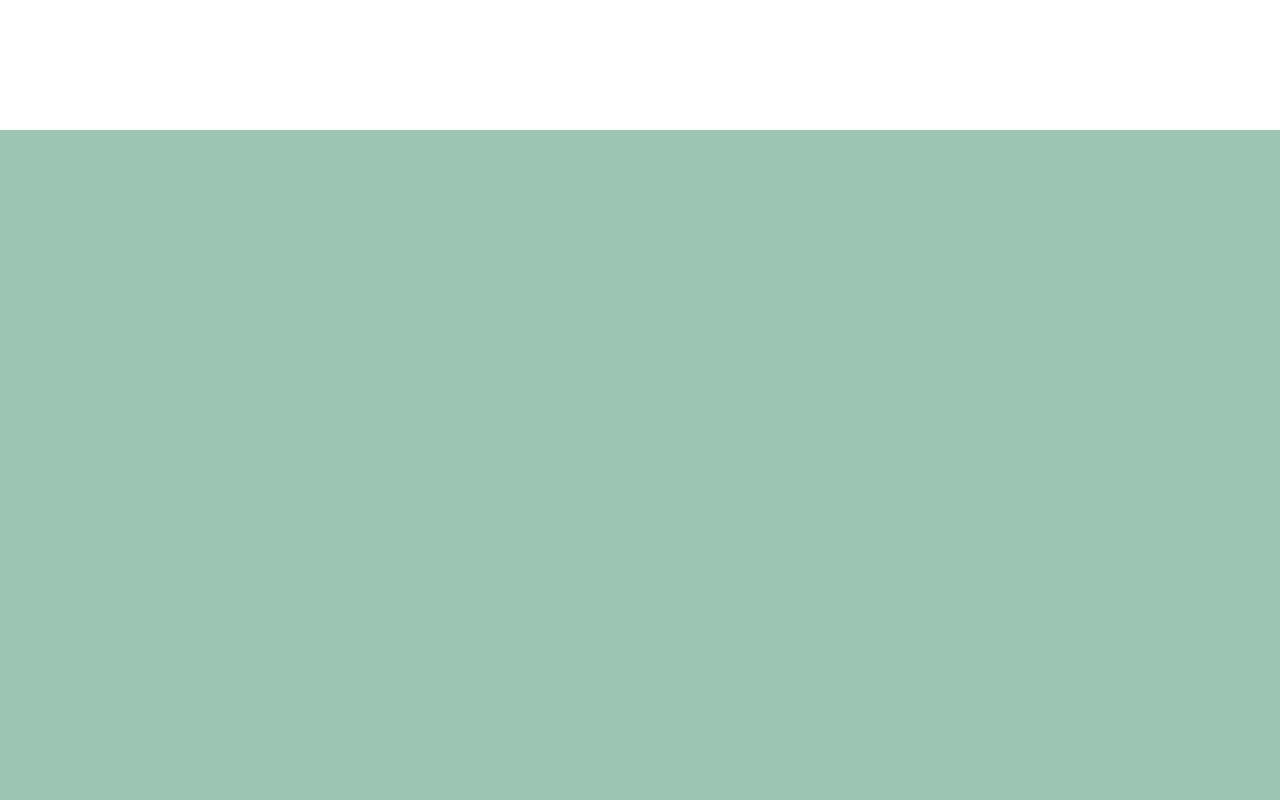
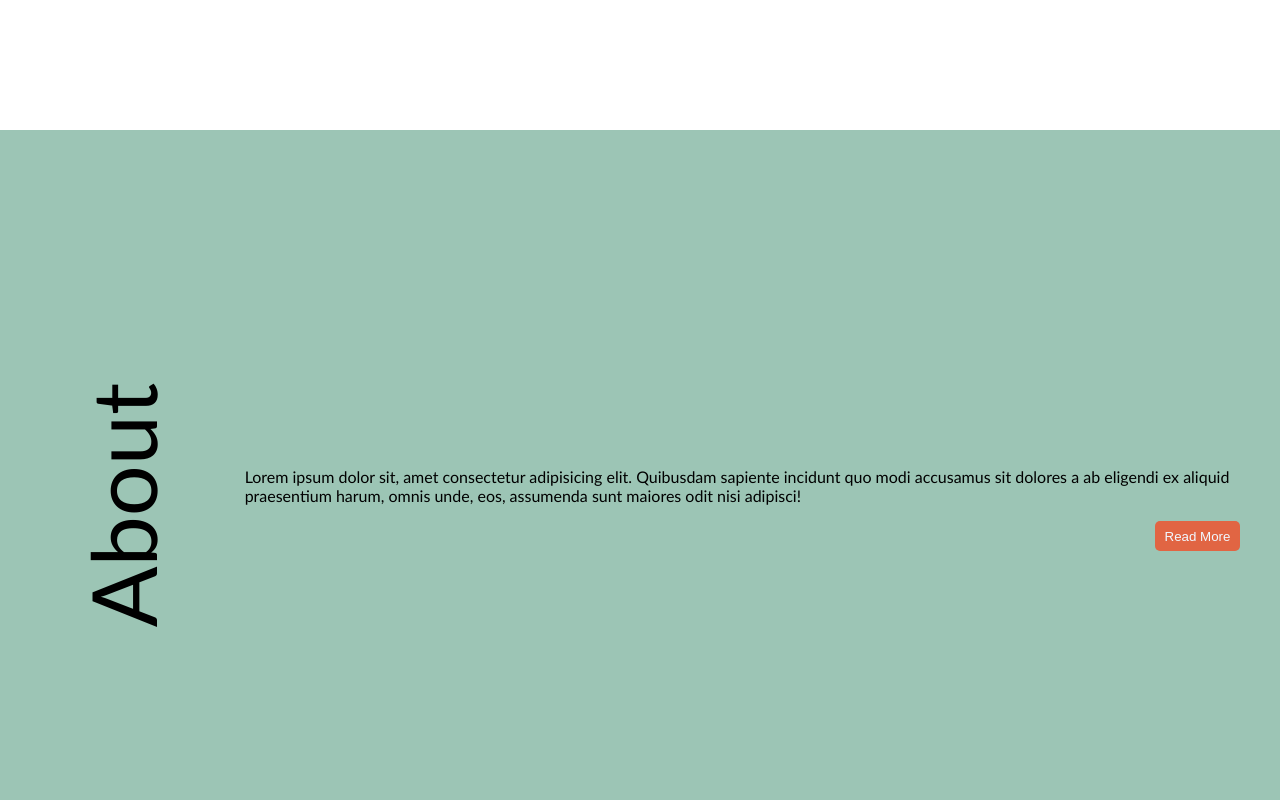
Before and after one commit to Keymii/DevCom-Website, a React (Create React App) app in the folder devcom/: page /home in a window 1280 px wide. Shown: the part 920-1720 px from the top of the page. Built offline with nearby package versions, Linux system fonts and the light colour scheme.

Commit message:
home page

```diff
--- a/devcom/src/components/Footer/Footer.module.css
+++ b/devcom/src/components/Footer/Footer.module.css
@@ -3,7 +3,8 @@
     padding:10px;
     width: 100%;
     background-color: rgb(23, 23, 23);
-
+    z-index: 30;
+    position: relative;
     display: flex;
     margin: auto;
     height:100px ;
--- a/devcom/src/components/HomePage/HomePage.js
+++ b/devcom/src/components/HomePage/HomePage.js
@@ -1,6 +1,7 @@
 import React from 'react';
 import PropTypes from 'prop-types';
 import styles from './HomePage.module.css';
+import { NavLink } from 'react-router-dom';
 
 const HomePage = () => (
 
@@ -9,10 +10,16 @@ const HomePage = () => (
     <div className={styles.navbardiv1}></div>
     <div className={styles.navbardiv2}></div>
     <div className={styles.cover}>
-      <div  className={styles.coverp}>Digitalizing  the<br/>Future <br/> Ahead </div>
     </div>
     <div className={styles.empty1}></div>
-    <div className={styles.box1}></div>
+    <div className={styles.aboutBox}>
+      <div className={styles.aboutBox2}>
+        <div className={styles.aboutText}>About</div>
+        <div className={styles.aboutSnippet}>  <p>Lorem ipsum dolor sit, amet consectetur adipisicing elit. Quibusdam sapiente incidunt quo modi accusamus sit dolores a ab eligendi ex aliquid praesentium harum, omnis unde, eos, assumenda sunt maiores odit nisi adipisci!</p>
+          <NavLink to="/about"><button className={styles.button}>Read More</button></NavLink>
+</div>
+      </div>
+    </div>
 
   </div>
 );
--- a/devcom/src/components/HomePage/HomePage.module.css
+++ b/devcom/src/components/HomePage/HomePage.module.css
@@ -74,10 +74,39 @@
 .empty1{
     height: 300px;
 }
-.box1{
+.aboutBox{
     width: 100%;
     height: calc(100vh - 50px);
     background-color: rgb(156, 197, 181);
     z-index: 30;
     position: relative;
+    display: flex;
+    flex-direction: column;
+    justify-content: center;
 }
+.aboutBox2{
+    display:flex ;
+    flex-direction: row;
+}
+.aboutText{
+    font-size: 90px;
+    transform: rotate(-90deg);
+}
+.button{
+    background-color: #e16543;
+    height:30px;
+    width: 85px;
+    color: aliceblue;
+    border:0;
+    border-radius: 5px;
+    margin-right: 25px
+}
+.button:hover{
+    background-color: #d65633;
+}
+.aboutSnippet{
+    display: flex;
+    flex-direction: column;
+    align-items: end;
+    margin-right: 15px;
+}
```
